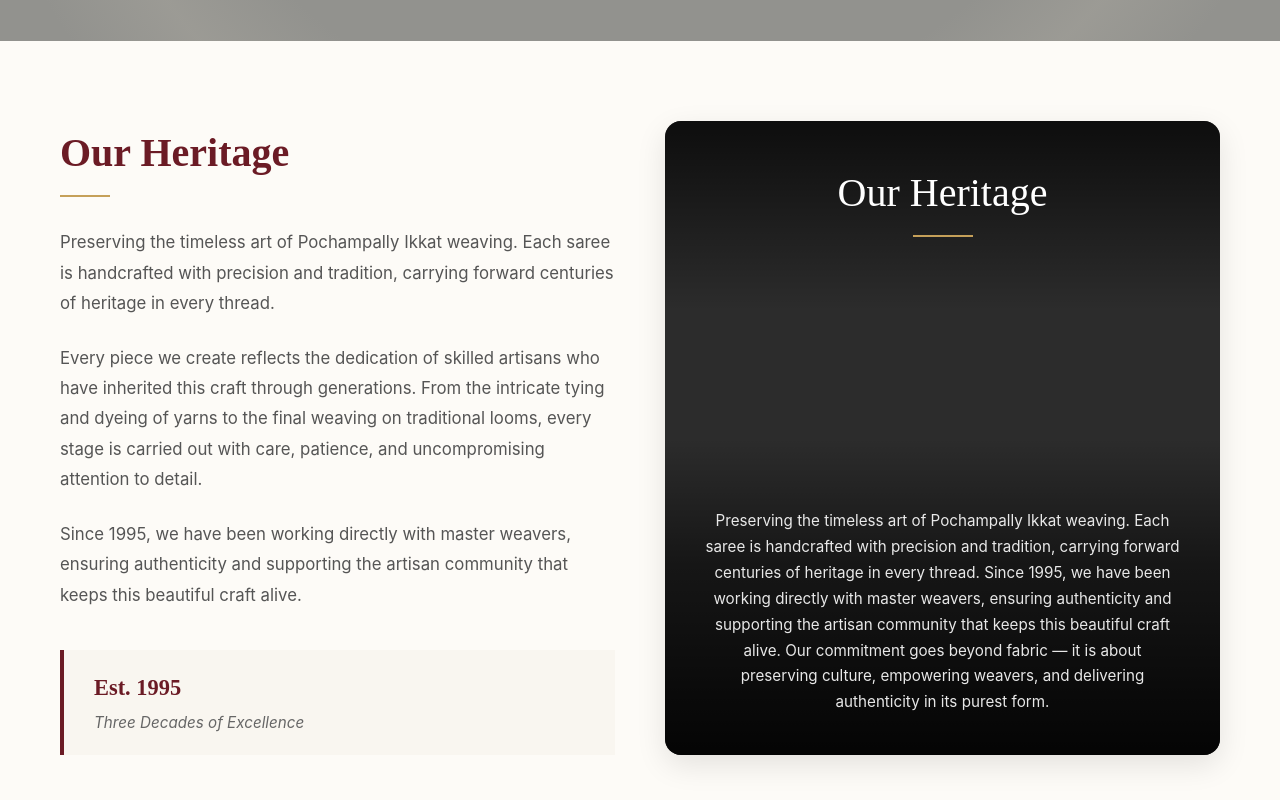
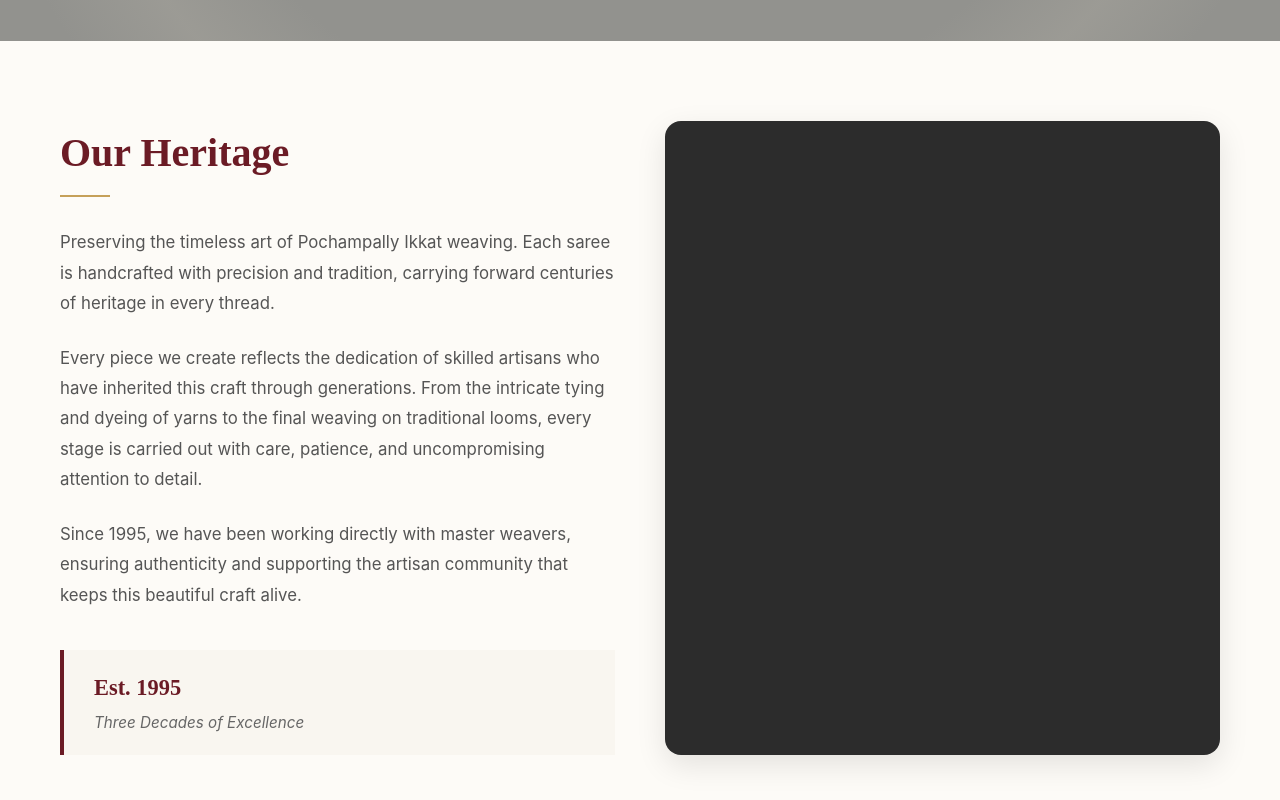
Before and after one commit to aliabrar21/IKKAT-WORLD, a React app in the folder frontend/: page / in a window 1280 px wide. Shown: the part 720-1520 px from the top of the page. Built offline with nearby package versions, Linux system fonts and the light colour scheme; no server answers; the HTML template or start-up script is replaced by a standard one.

Commit message:
Remove redundant text matter and gradients from heritage image section

```diff
--- a/frontend/src/pages/HomePage.jsx
+++ b/frontend/src/pages/HomePage.jsx
@@ -82,23 +82,6 @@ const HomePage = () => {
 
                 <div style={{ flex: 1, position: 'relative', borderRadius: '16px', overflow: 'hidden', minHeight: '600px', display: 'flex', flexDirection: 'column', justifyContent: 'space-between', boxShadow: '0 10px 30px rgba(0,0,0,0.1)', backgroundColor: '#2C2C2C' }}>
                     {heritage?.imageUrl && <img src={heritage.imageUrl} alt="Master Weaver working on a handloom" style={{ position: 'absolute', top: 0, left: 0, width: '100%', height: '100%', objectFit: 'cover', zIndex: 1 }} />}
-
-                    {/* Top gradient for title */}
-                    <div style={{ position: 'absolute', top: 0, left: 0, width: '100%', height: '30%', background: 'linear-gradient(to bottom, rgba(0,0,0,0.7) 0%, rgba(0,0,0,0) 100%)', zIndex: 2 }}></div>
-
-                    {/* Bottom gradient for text */}
-                    <div style={{ position: 'absolute', bottom: 0, left: 0, width: '100%', height: '50%', background: 'linear-gradient(to top, rgba(0,0,0,0.9) 0%, rgba(0,0,0,0.5) 60%, rgba(0,0,0,0) 100%)', zIndex: 2 }}></div>
-
-                    <div style={{ position: 'relative', zIndex: 3, padding: '40px', textAlign: 'center' }}>
-                        <h3 style={{ fontSize: '2.5rem', marginBottom: '10px', color: '#fff', fontWeight: 500, fontFamily: 'var(--font-serif)' }}>Our Heritage</h3>
-                        <hr style={{ width: '60px', borderTop: '2px solid var(--color-gold)', borderBottom: 'none', borderLeft: 'none', borderRight: 'none', margin: '0 auto' }} />
-                    </div>
-
-                    <div style={{ position: 'relative', zIndex: 3, padding: '40px', textAlign: 'center' }}>
-                        <p style={{ fontSize: '0.95rem', lineHeight: '1.7', color: 'rgba(255,255,255,0.9)' }}>
-                            {heritage?.description1 || 'Preserving the timeless art of Pochampally Ikkat weaving. Each saree is handcrafted with precision and tradition, carrying forward centuries of heritage in every thread. Since 1995, we have been working directly with master weavers, ensuring authenticity and supporting the artisan community that keeps this beautiful craft alive. Our commitment goes beyond fabric — it is about preserving culture, empowering weavers, and delivering authenticity in its purest form.'}
-                        </p>
-                    </div>
                 </div>
             </section>
 
```
